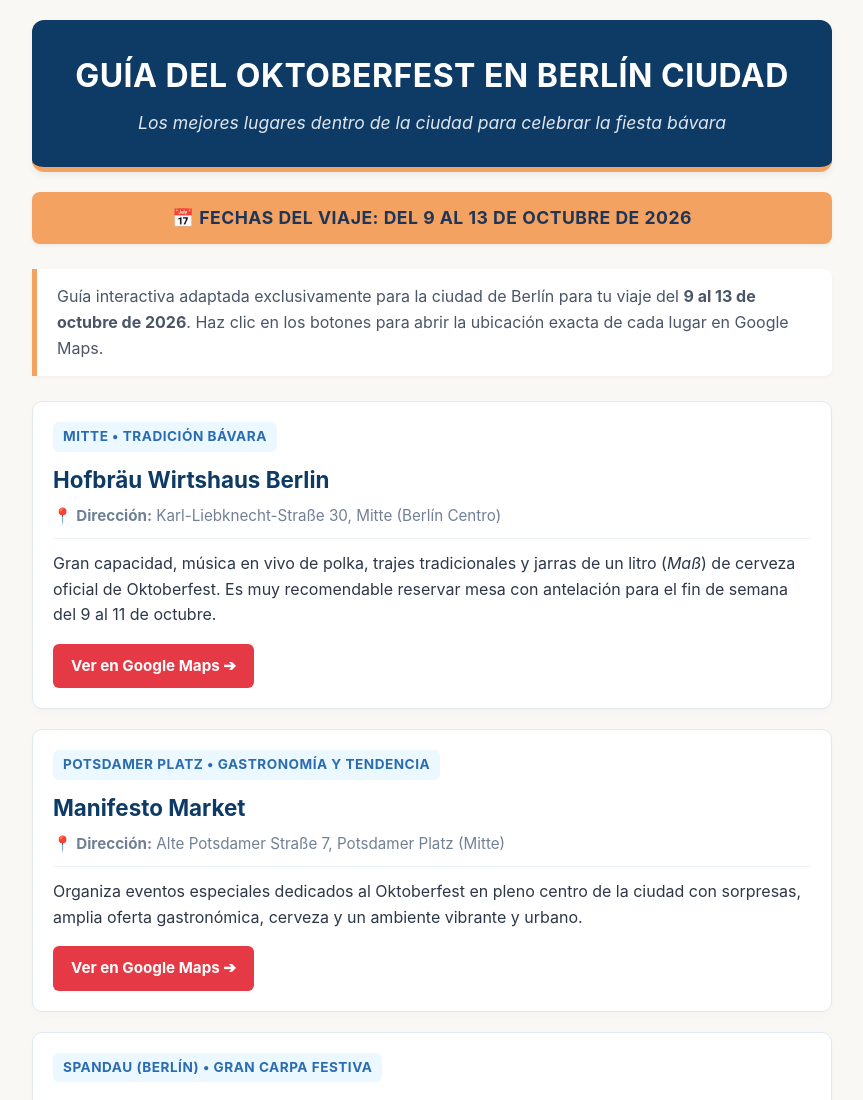
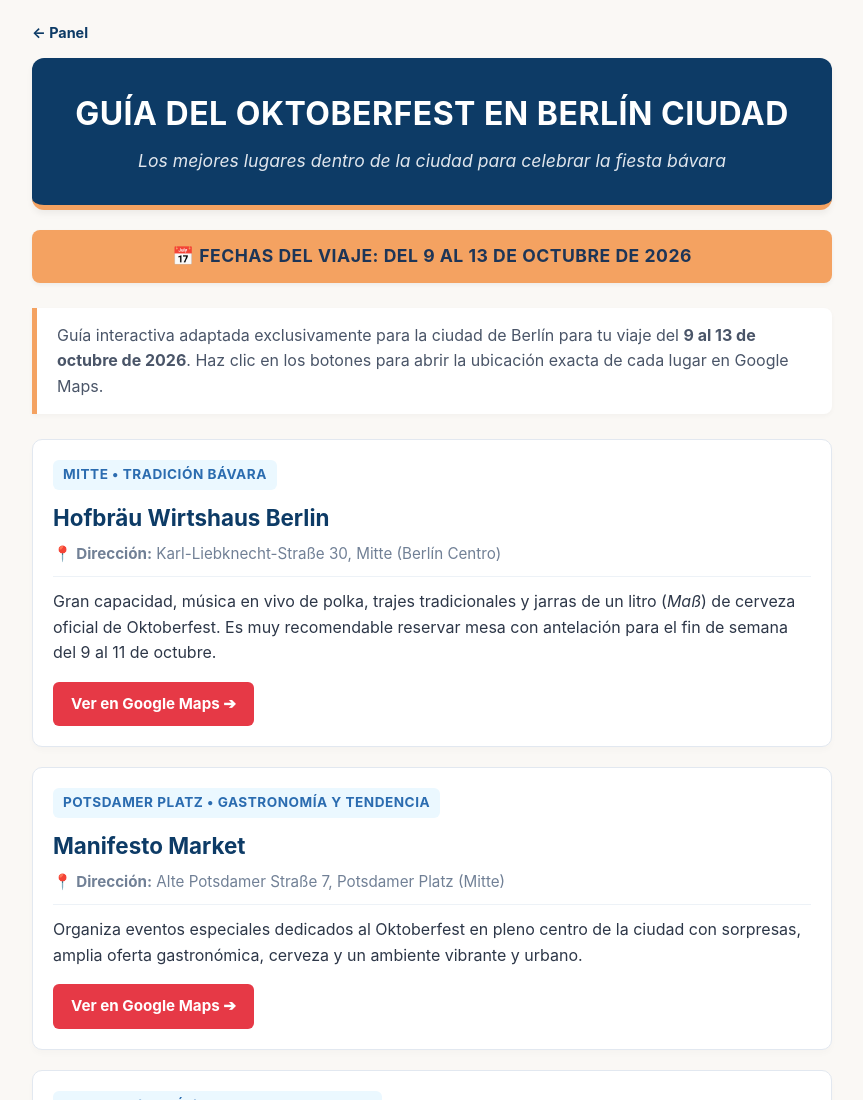
Before and after one commit to hayocasa/VIAJE-A-BERLIN, a plain HTML site: page oktoberfest-berlin.html in a window 1280 px wide. Shown: the top 1100 px of the page, without its empty margins (208-1071 px from the left). Drawn offline with Linux system fonts and the light colour scheme.

Commit message:
Add files via upload

```diff
--- a/oktoberfest-berlin.html
+++ b/oktoberfest-berlin.html
@@ -34,6 +34,21 @@
         .container {
             max-width: 800px;
             margin: 0 auto;
+        }
+
+        /* Back link */
+        .back-link {
+            display: inline-flex;
+            align-items: center;
+            gap: 6px;
+            text-decoration: none;
+            color: var(--primary-color);
+            font-weight: 700;
+            font-size: 0.9rem;
+            margin-bottom: 14px;
+        }
+        .back-link:hover {
+            text-decoration: underline;
         }
 
         /* Banner Header */
@@ -167,6 +182,7 @@
 <body>
 
     <div class="container">
+        <a class="back-link" href="berlin-panel.html">← Panel</a>
         <div class="header-banner">
             <h1>GUÍA DEL OKTOBERFEST EN BERLÍN CIUDAD</h1>
             <p>Los mejores lugares dentro de la ciudad para celebrar la fiesta bávara</p>
```
Also changed, not shown: traslado-aeropuerto-hotel.html (+11 -1 lines).
